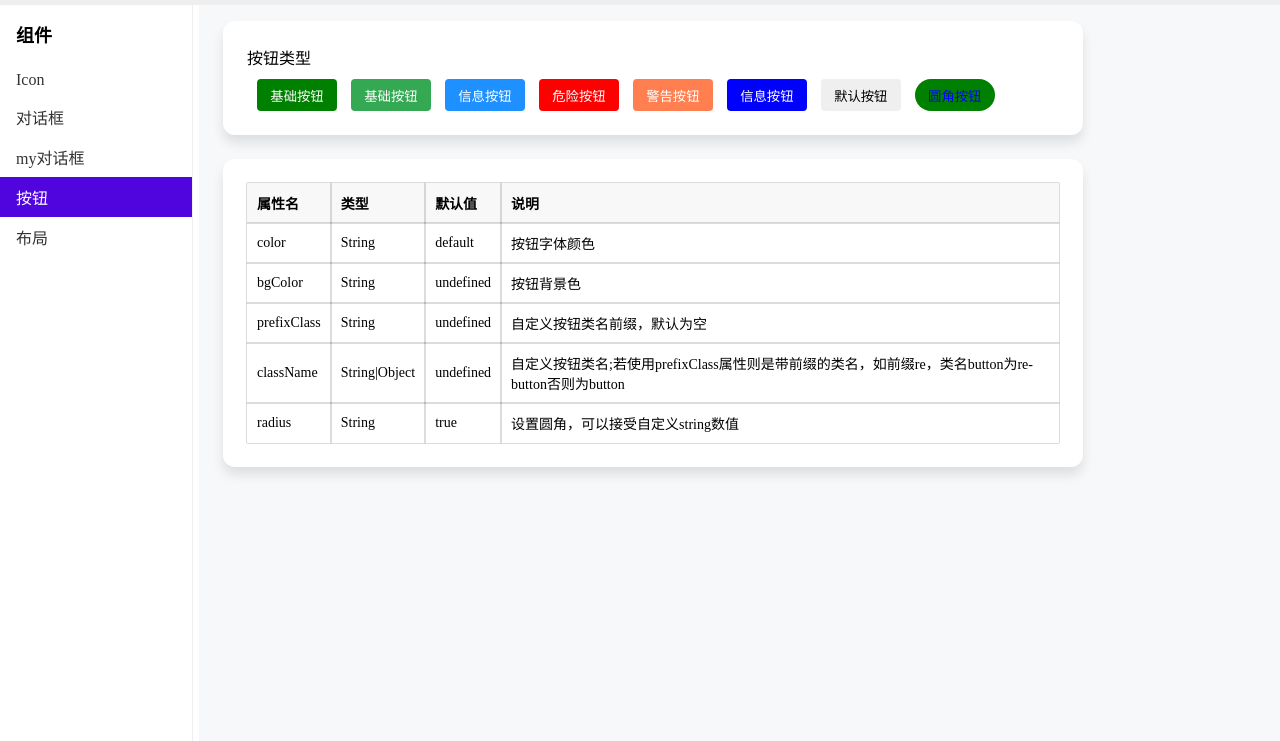
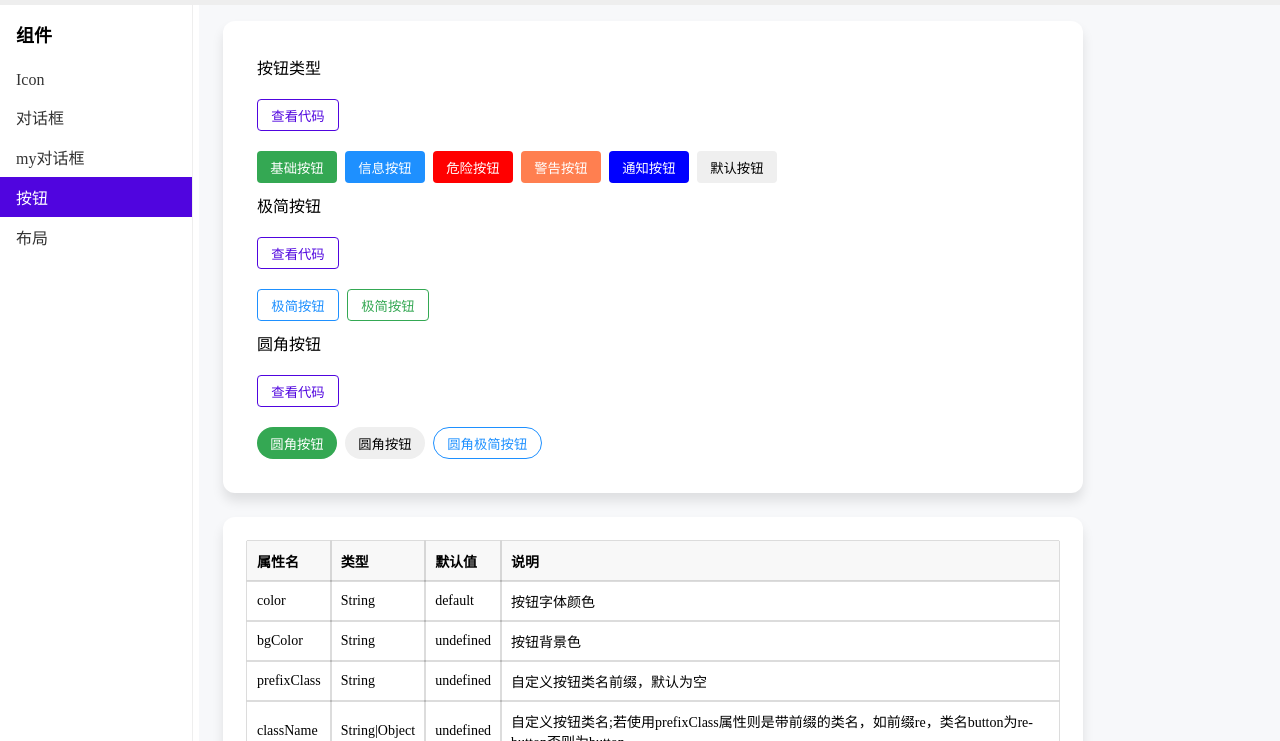
Before and after one commit to tuo-gu/Reui-site, a React app: page /#/button in a window 1280 px wide. Shown: the part 59-800 px from the top of the page. Built offline with nearby package versions, Linux system fonts and the light colour scheme.

Commit message:
完成按钮布局

```diff
--- a/demo.tsx
+++ b/demo.tsx
@@ -1,11 +1,11 @@
 import * as React from 'react';
 import Highlight, {defaultProps} from "prism-react-renderer";
 import {useState} from 'react';
-
+import Button from './lib/button/button';
 interface Props {
   code: string;
 }
-
+const $color="rgb(80,5,223)"
 const Demo: React.FunctionComponent<Props> = (props) => {
   const [codeVisible, setCodeVisible] = useState(false);
   const code = (
@@ -28,8 +28,12 @@ const Demo: React.FunctionComponent<Props> = (props) => {
       <div className="example">
         {props.children}
       </div>
-      <div>
-        <button onClick={() => setCodeVisible(!codeVisible)}>查看代码</button>
+      <div className={"codePrint"}>
+        <Button  onClick={() => setCodeVisible(!codeVisible)}
+                 border={`1px solid ${$color}`}
+                 color={$color}
+                 bgColor={"white"}
+        >查看代码</Button>
         {codeVisible && code}
       </div>
     </div>
--- a/example.scss
+++ b/example.scss
@@ -10,7 +10,6 @@ pre {
 tr,td{border-style: none;}
 $padding: 16px;
 $main-color:rgb(80,5,223);
-
 $border-color: #eee;
 body {
   font-size: 16px;
@@ -105,5 +104,10 @@ body {
   display: none;
 }
 .example {
-  padding: 16px 0;
+  padding: 10px 0;
 }
+.codePrint{
+  pre{
+    white-space: pre-wrap;
+  }
+}
--- a/lib/_helper.scss
+++ /dev/null
@@ -1 +0,0 @@
-$main-color: #1890ff;
--- a/lib/button/button.example.scss
+++ b/lib/button/button.example.scss
@@ -1,6 +1,6 @@
 .example-button{
+  margin: 10px;
   >button{
-    margin-left: 10px;
     margin-top: 10px;
   }
 }
--- a/lib/button/button.example.tsx
+++ b/lib/button/button.example.tsx
@@ -2,37 +2,64 @@ import React from 'react';
 import Button from './button';
 import Tr from '../table/tr';
 import './button.example.scss'
+import Demo from '../../demo';
 
 const ButtonExample: React.FunctionComponent = () => {
-  const test=()=>{console.log('fn');}
   return (
     <div>
-      <div className={"card"}>
-        <span>按钮类型</span>
+      <div className="card">
         <div className="example-button">
-          <Button color="white"
-                  bgColor='green'
-                  onClick={()=>{test()}}
-                  types="mani"
-          >基础按钮</Button>
-
-          <Button types="foundation" className="test choose" prefixClass="re" >基础按钮</Button>
+          <span>按钮类型</span>
+          <Demo code={require('!!raw-loader!./buttonDemo1').default} />
+        </div>
+        <div className="example-button">
+          <Button types="foundation" >基础按钮</Button>
           <Button types="inform">信息按钮</Button>
           <Button types="danger">危险按钮</Button>
           <Button types="warning">警告按钮</Button>
 
           <Button color="white"
                   bgColor="blue"
-          >信息按钮</Button>
+          >通知按钮</Button>
           <Button>默认按钮</Button>
-          <Button color="blue"
-                  bgColor='green'
+        </div>
+
+        <div className="example-button">
+          <span>极简按钮</span>
+          <Demo code={require('!!raw-loader!./buttonDemo2').default} />
+        </div>
+        <div className="example-button">
+          <Button
+            border={"1px solid dodgerblue"}
+            bgColor={"white"}
+            color={"dodgerblue"}
+          >极简按钮</Button>
+          <Button
+            border={"1px solid #34a853"}
+            bgColor={"white"}
+            color={"#34a853"}
+          >极简按钮</Button>
+        </div>
+
+        <div className="example-button">
+          <span>圆角按钮</span>
+          <Demo code={require('!!raw-loader!./buttonDemo3').default} />
+        </div>
+        <div className="example-button">
+          <Button color="white"
+                  bgColor='#34a853'
                   className="button button2"
                   prefixClass="re"
                   radius
-                  onClick={()=>{test()}}
                   types="test"
           >圆角按钮</Button>
+          <Button radius>圆角按钮</Button>
+          <Button
+            border={"1px solid dodgerblue"}
+            bgColor={"white"}
+            color={"dodgerblue"}
+            radius
+          >圆角极简按钮</Button>
         </div>
 
       </div>
@@ -49,6 +76,8 @@ const ButtonExample: React.FunctionComponent = () => {
             <Tr td={`className,String|Object,undefined,自定义按钮类名;
             若使用prefixClass属性则是带前缀的类名，如前缀re，类名button为re-button否则为button`}/>
             <Tr td='radius,String,true,设置圆角，可以接受自定义string数值'/>
+            <Tr td='types,String,null,快速定义按钮样式，可选值：foundation|inform|danger|warning'/>
+            <Tr td='border,String,null,定义标签外边框'/>
           </tbody>
         </table>
       </div>
--- a/lib/button/button.scss
+++ b/lib/button/button.scss
@@ -1,7 +1,6 @@
 button{
   border-style: none;
   padding:0 1em;
-
 }
 .foundation{
   background-color: #34a853;
--- a/lib/button/button.tsx
+++ b/lib/button/button.tsx
@@ -7,6 +7,7 @@ interface Props extends React.DetailedHTMLProps<React.ButtonHTMLAttributes<HTMLB
   bgColor?:string
   radius?:true|string
   types?:string
+  border?:string
 }
 const Button:React.FunctionComponent<Props>
   =(
@@ -16,6 +17,7 @@ const Button:React.FunctionComponent<Props>
       bgColor,
       radius,
       types,
+      border,
       ...restProps}
     )=>{
 
@@ -29,7 +31,8 @@ const Button:React.FunctionComponent<Props>
         style={{
             color:color,
             backgroundColor:bgColor,
-            borderRadius:radiusValue
+            borderRadius:radiusValue,
+            border:border
         }}
         >
         {restProps.children}
--- /dev/null
+++ b/lib/button/buttonDemo1.tsx
@@ -0,0 +1,10 @@
+import React from 'react';
+import Button from './button';
+import './button.example.scss'
+
+const ButtonExample: React.FunctionComponent = () => {
+  return (
+    //type快速定义按钮预设样式
+<Button types="foundation | inform | danger  |warning" >基础按钮</Button>
+  )}
+export default ButtonExample;
--- /dev/null
+++ b/lib/button/buttonDemo2.tsx
@@ -0,0 +1,13 @@
+import React from 'react';
+import Button from './button';
+import './button.example.scss'
+
+const ButtonExample: React.FunctionComponent = () => {
+  return (
+    <Button
+      border={"1px solid dodgerblue"}
+      bgColor={"white"}
+      color={"dodgerblue"}
+    >极简按钮</Button>
+  )}
+export default ButtonExample;
--- /dev/null
+++ b/lib/button/buttonDemo3.tsx
@@ -0,0 +1,10 @@
+import React from 'react';
+import Button from './button';
+import './button.example.scss'
+
+const ButtonExample: React.FunctionComponent = () => {
+  return (
+    //type快速定义按钮预设样式
+    <Button radius>圆角按钮</Button>
+  )}
+export default ButtonExample;
--- a/lib/dialog/dialog.scss
+++ b/lib/dialog/dialog.scss
@@ -1,4 +1,4 @@
-@import "../helper";
+@import "../helpers/helper";
 .reui-dialog {
   position: fixed; background: white; min-width: 20em;
   z-index: 2;
--- /dev/null
+++ b/lib/helpers/_helper.scss
@@ -0,0 +1 @@
+$main-color:rgb(80,5,223);
--- a/lib/layout/layout.scss
+++ b/lib/layout/layout.scss
@@ -1,4 +1,4 @@
-@import "../helper";
+@import "../helpers/helper";
 .re-layout {
   display: flex;
   flex-direction: column;
```
